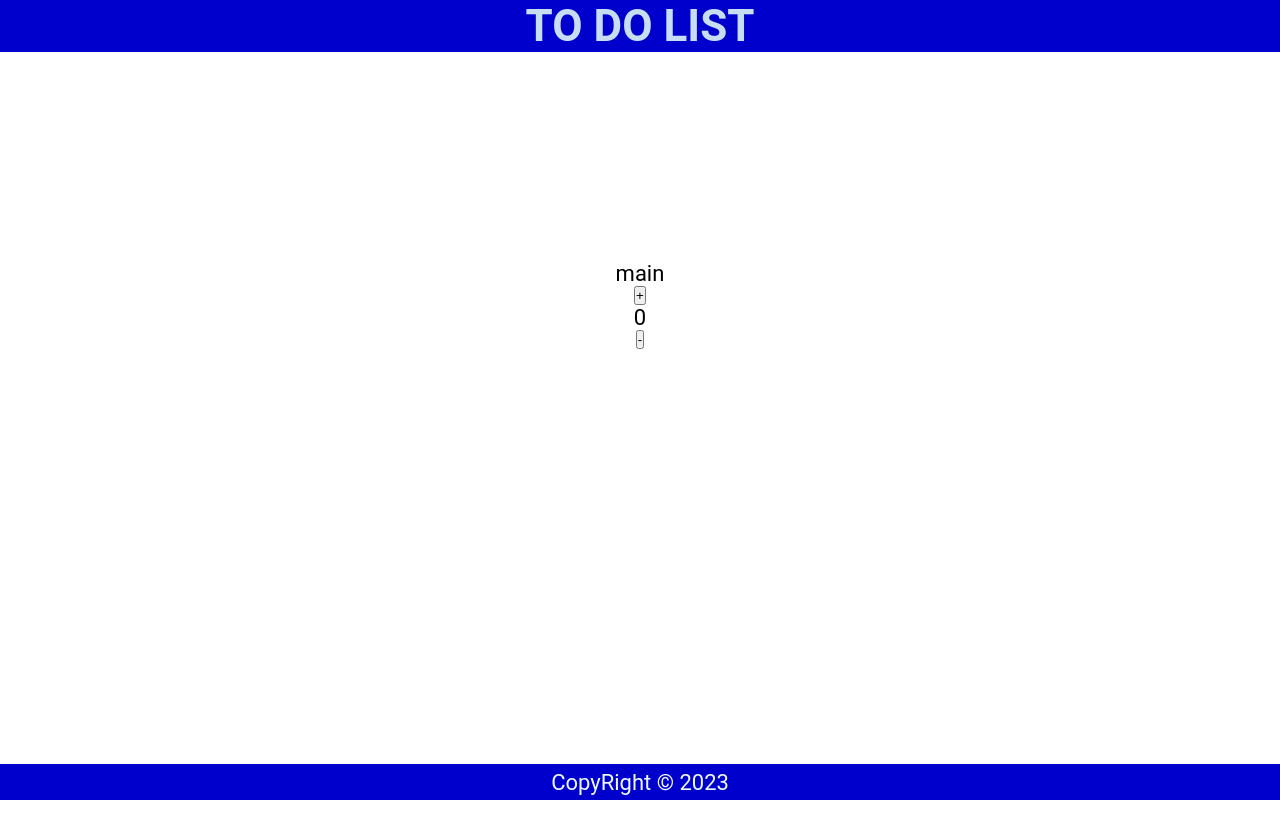
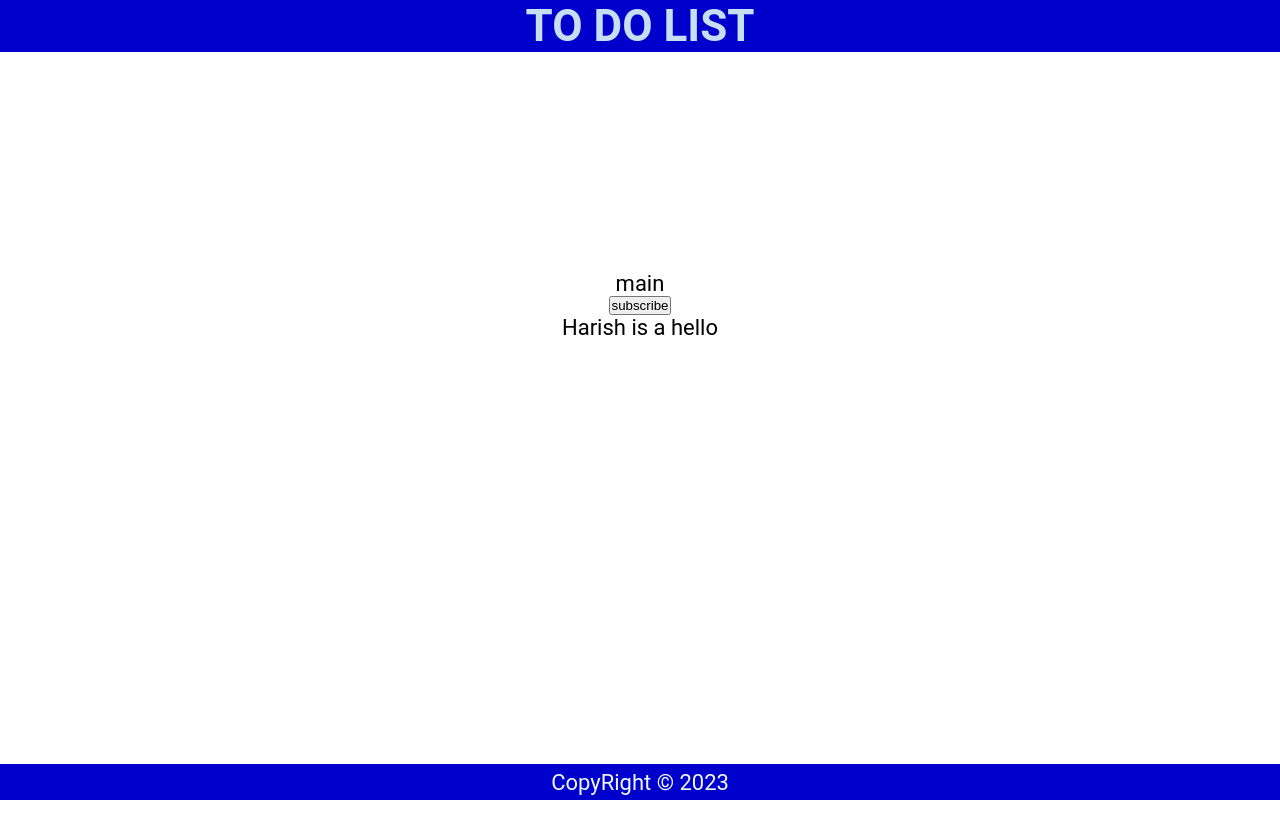
Before and after one commit to HarishM-git/react-projects, a React (Create React App) app in the folder money/: page / in a window 1280 px wide. Shown: the top 838 px of the page. Built offline with nearby package versions, Linux system fonts and the light colour scheme.

Commit message:
just coding fun for use state hooks

```diff
--- a/money/src/Main.js
+++ b/money/src/Main.js
@@ -2,23 +2,27 @@ import React from 'react'
 import { useState } from 'react'
 
 const Main = () => {
-  function adida(){
-    setCount(count+1)
+
+
+
+  const [name,setName]=useState('hello');
+
+
+  function change(){
+    setName((hello)=>{
+      const vane=['developer','hacker','scientist','entrupuner'];
+      let int= Math.floor(Math.random()*4)
+      return vane[int];
+    })
   }
-  function odada(){
-    setCount(count-1)
-  }
-
-  const [count,setCount]=useState(0)
 
 
   return (
     <main>
 
       <div><p>main</p></div>
-      <button onClick={adida}>+</button>
-      <div>{count}</div>
-      <button onClick={odada}>-</button>
+      <button onClick={change}>subscribe</button>
+      <div> Harish is a {name}</div>
     </main>
   )
 }
```
